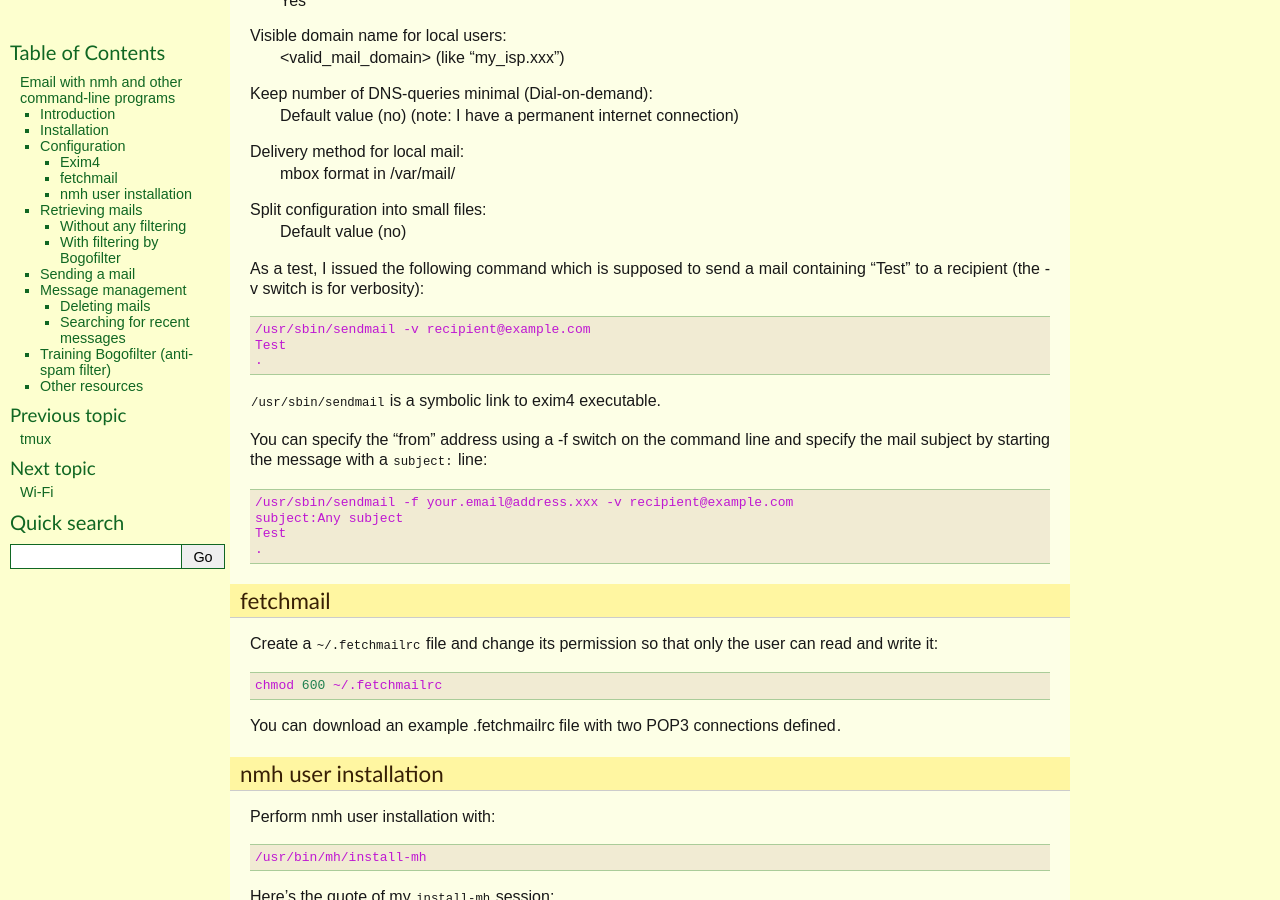
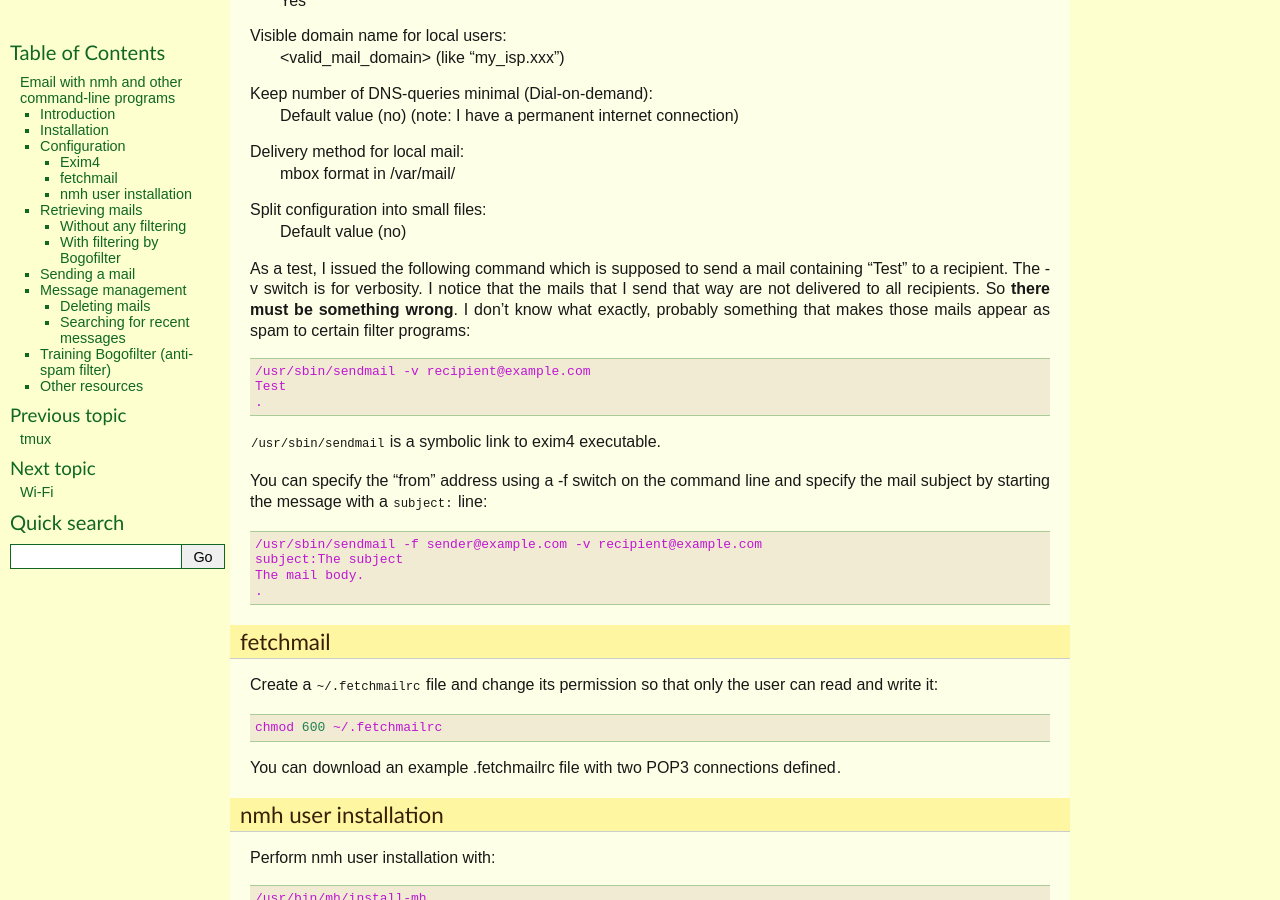
Before and after one commit to thierr26/thierr26_personal_notes_sphinx_sources, a Sphinx documentation site: the page built from source/email_with_nmh_and_other_cli_programs.rst, in a window 1280 px wide and 900 px high, scrolled down 2041 px. Built offline with Sphinx 7.4.7, drawn with Linux system fonts in a browser that asks for light colours; some of the changed text lies outside the part shown.

Commit message:
Update and fix CLI email page

```diff
--- a/source/email_with_nmh_and_other_cli_programs.rst
+++ b/source/email_with_nmh_and_other_cli_programs.rst
@@ -130,7 +130,9 @@
   Default value (no)
 
 As a test, I issued the following command which is supposed to send a mail
-containing "Test" to a recipient (the -v switch is for verbosity)::
+containing "Test" to a recipient. The -v switch is for verbosity. I notice that
+the mails that I send that way are not delivered to all recipients. So **there must be something wrong**. I don't know what exactly, probably something that
+makes those mails appear as spam to certain filter programs::
 
   /usr/sbin/sendmail -v recipient@example.com
   Test
@@ -141,9 +143,9 @@
 You can specify the "from" address using a -f switch on the command line and
 specify the mail subject by starting the message with a ``subject:`` line::
 
-  /usr/sbin/sendmail -f your.email@address.xxx -v recipient@example.com
-  subject:Any subject
-  Test
+  /usr/sbin/sendmail -f sender@example.com -v recipient@example.com
+  subject:The subject
+  The mail body.
   .
 
 
```
Also changed, not shown: other parts of source/email_with_nmh_and_other_cli_programs.rst (+7 -13 lines).
